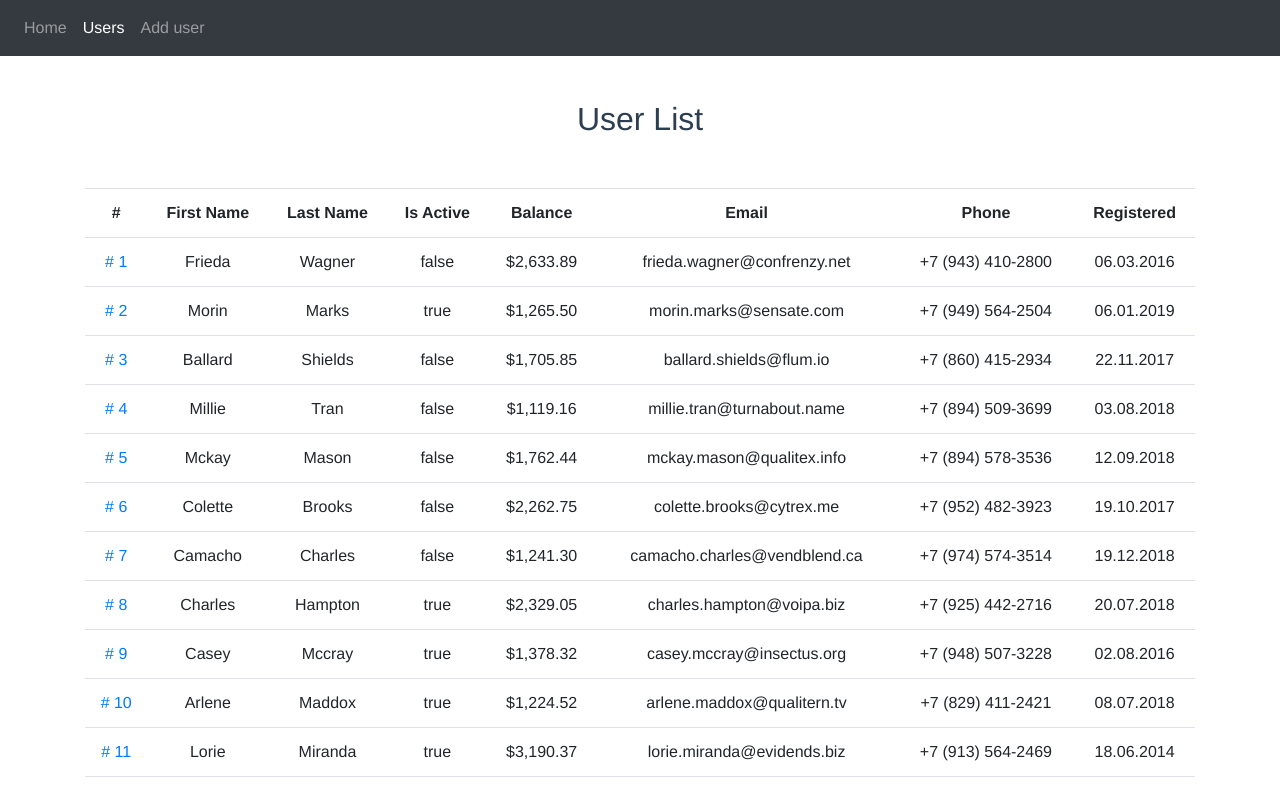
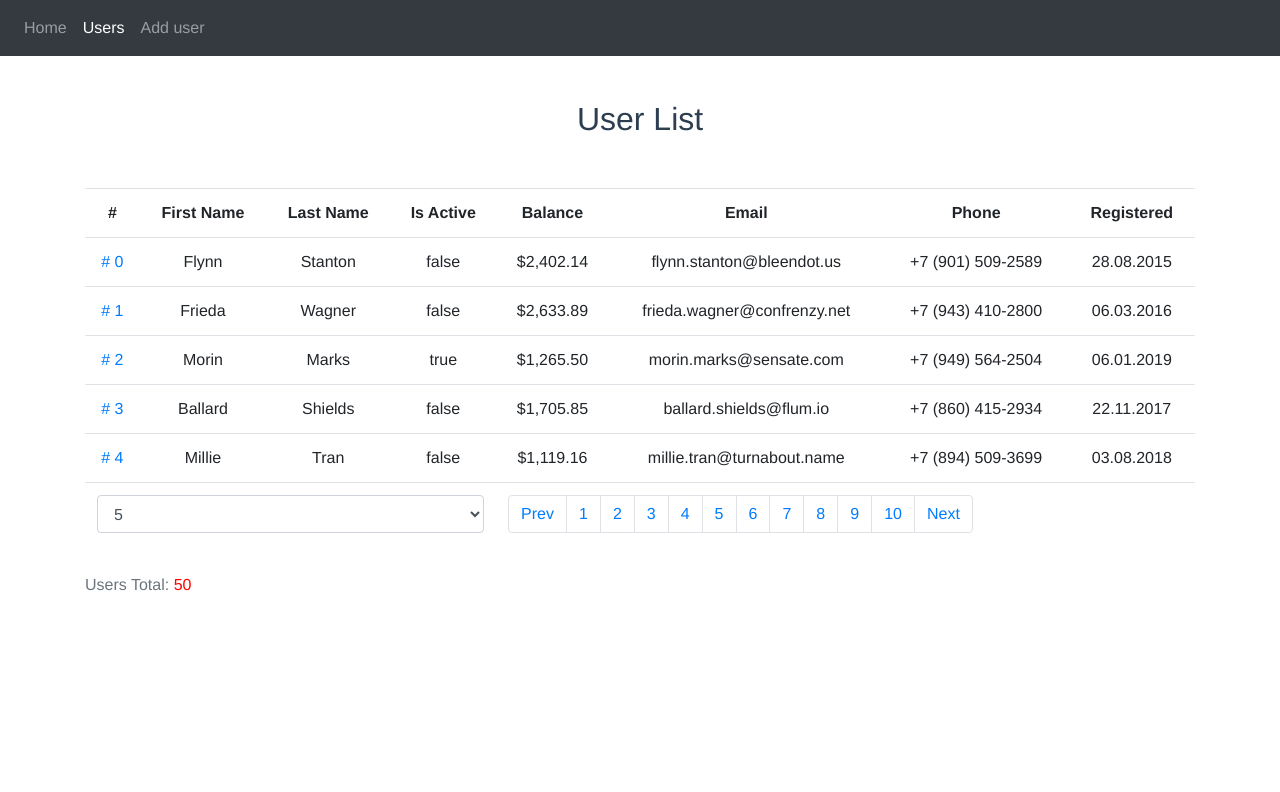
Before and after one commit to onecoldwhiteday/vue-study-project, a Vue app: page /users in a window 1280 px wide. Shown: the top 792 px of the page. Built offline with nearby package versions, Linux system fonts and the light colour scheme; data requests are answered from the project's data file.

Commit message:
Add pagination and rows-on-page select

```diff
--- a/db.json
+++ b/db.json
@@ -1,5 +1,21 @@
 {
    "users": [
+  {
+    "id": 0,
+    "isActive": false,
+    "balance": "$2,402.14",
+    "picture": "http://placehold.it/128x128",
+    "age": 23,
+    "accessLevel": "admin",
+    "firstName": "Flynn",
+    "lastName": "Stanton",
+    "company": "BLEENDOT",
+    "email": "flynn.stanton@bleendot.us",
+    "phone": "+7 (901) 509-2589",
+    "address": "382 John Street, Gwynn, Wisconsin, 3082",
+    "about": "Dolore esse aliqua officia ex nostrud officia aliquip adipisicing est labore incididunt. Dolore est mollit in ipsum ea duis. Commodo amet sint tempor tempor anim voluptate proident aute sunt officia. Dolore velit commodo officia non. Culpa duis ad eiusmod magna exercitation.",
+    "registered": "28.08.2015"
+  },
   {
     "id": 1,
     "isActive": false,
@@ -693,7 +709,7 @@
     "isActive": true,
     "balance": "$1,764.54",
     "picture": "http://placehold.it/128x128",
-      "age": 23,
+    "age": 22,
     "accessLevel": "admin",
     "firstName": "Sanford",
     "lastName": "Robbins",
--- /dev/null
+++ b/src/components/PageRows.vue
@@ -0,0 +1,28 @@
+<template>
+  <select @change="currentVal" class="form-control">
+    <option v-for="value in rowsArr" :key="value">
+      {{ value }}
+    </option>
+  </select>
+</template>
+<script>
+export default {
+  name: 'PageRows',
+  data: () => ({
+    rowsArr: ['5', '10', '15'],
+    rows: 5
+  }),
+  watch: {
+    rows: {
+      handler() {
+        this.$emit('input', this.rows)
+      }
+    }
+  },
+  methods: {
+    currentVal() {
+      this.rows += 5
+    }
+  }
+}
+</script>
--- /dev/null
+++ b/src/components/Pagination.vue
@@ -0,0 +1,67 @@
+<template>
+  <div>
+    <nav class="pages-nav">
+      <ul class="pagination bg-blue">
+        <li class="page-item">
+          <button class="page-link" @click="prevPage" :disabled="firstPage">Prev</button>
+        </li>
+        <li v-for="page in pages" :key="page" class="page-item">
+          <button class="page-link">{{ page }}</button>
+        </li>
+        <li class="page-item">
+          <button class="page-link" @click="nextPage" :disabled="lastPage">Next</button>
+        </li>
+      </ul>
+    </nav>
+  </div>
+</template>
+<script>
+export default {
+  name: 'Pagination',
+  props: {
+    users: {
+      type: Array,
+      required: true
+    },
+    rows: {
+      type: Number,
+      default: 7
+    }
+  },
+  data: () => ({
+    currentPage: 0
+  }),
+  computed: {
+    pages() {
+      return Math.floor(this.users.length / this.rows)
+    },
+    firstPage() {
+      return this.currentPage === 0
+    },
+    lastPage() {
+      return this.currentPage === this.pages
+    }
+  },
+  watch: {
+    currentPage: {
+      handler() {
+        this.$emit('input', this.currentPage)
+      }
+    }
+  },
+  methods: {
+    nextPage() {
+      this.currentPage++
+      console.log(this.currentPage)
+      console.log(`It's ${this.pages} pages`)
+    },
+    prevPage() {
+      this.currentPage--
+      console.log(this.currentPage)
+    },
+    getCurrentPage() {
+      this.$emit('input', this.currentPage)
+    }
+  }
+}
+</script>
--- a/src/components/UserList.vue
+++ b/src/components/UserList.vue
@@ -15,7 +15,7 @@
       <th>Registered</th>
     </tr>
 
-    <tr v-for="user in users" :key="user.id">
+    <tr v-for="user in pageView()" :key="user.id">
       <td>
         <router-link :to="'/edit/' + user.id"> # {{ user.id }} </router-link>
       </td>
@@ -27,29 +27,50 @@
       <td>{{ user.phone }}</td>
       <td>{{ user.registered }}</td>
     </tr>
+
+    <tr>
+      <td colspan="4">
+        <page-rows v-model="rows"></page-rows>
+      </td>
+      <td colspan="4">
+        <pagination :users="users" v-model="currentPage" :rows="rows"></pagination>
+      </td>
+    </tr>
   </table>
 </template>
 
 <script>
 export default {
   name: 'UserList',
+  components: {
+    pagination: () => import('@/components/Pagination.vue'),
+    'page-rows': () => import('@/components/PageRows.vue')
+  },
   props: {
     users: {
       type: Array,
       required: true
     }
   },
+  data: () => ({
+    rows: 5,
+    currentPage: null
+  }),
   computed: {
-    total: function() {
+    total() {
       return this.users.length
+    },
+    start() {
+      return this.currentPage * this.rows
     }
   },
   methods: {
-    handleCopied: function(text) {
-      console.log(text)
+    openEditPage(userId) {
+      this.$emit('edit', userId)
     },
-    openEditPage: function(userId) {
-      this.$emit('edit', userId)
+    pageView() {
+      let localUsers = [...this.users]
+      return localUsers.slice(this.start, this.start + this.rows)
     }
   }
 }
--- a/src/router.js
+++ b/src/router.js
@@ -23,6 +23,10 @@ export default new Router({
     {
       path: '/add',
       component: () => import('@/views/AddUser.vue')
+    },
+    {
+      path: '/users/:page',
+      name: 'pageUrl'
     }
   ]
 })
```
Lines whose indentation alone changed are shown as unchanged.
